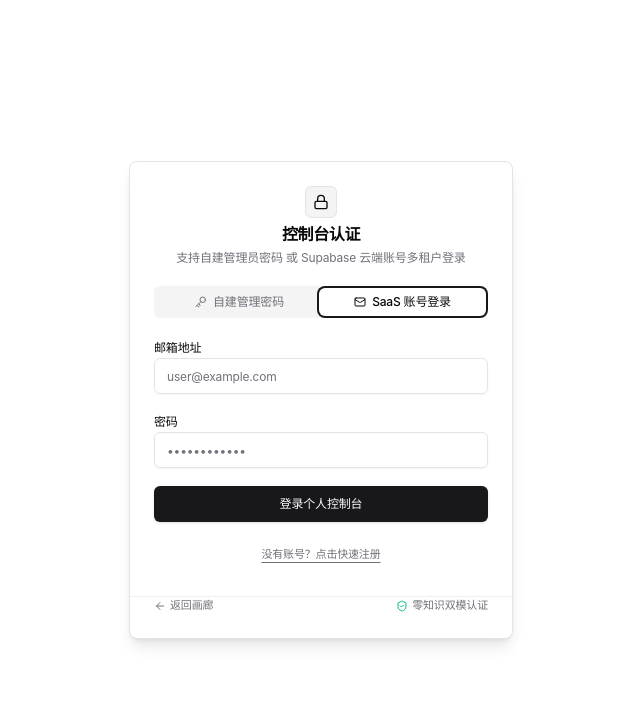
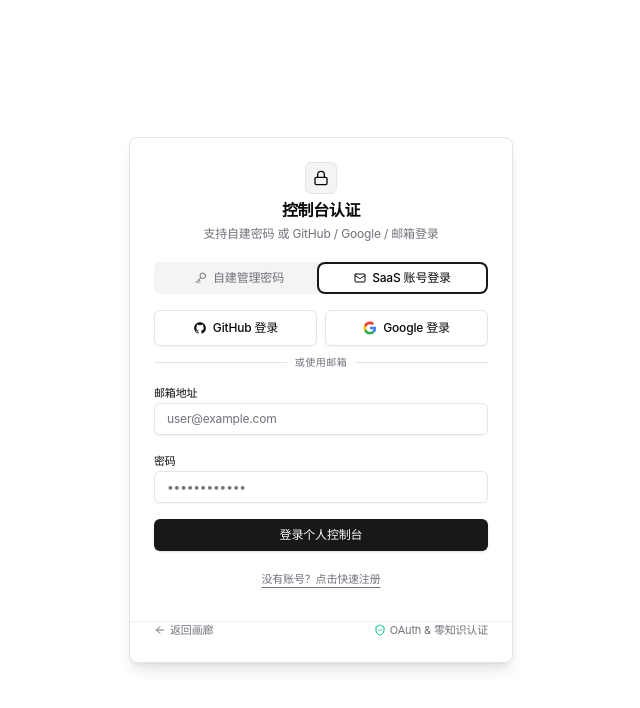
Before and after one commit to QingYunA/html-manager, a Next.js app: page /admin/login in a window 1280 px wide. Both pictures are taken after a click on the tab "SaaS 账号登录". Shown: the top 708 px of the page, without its empty margins (319-959 px from the left). Built offline with nearby package versions, Linux system fonts and the light colour scheme; no server answers.

Commit message:
feat(auth): integrate GitHub and Google OAuth login with Supabase Auth

```diff
--- a/src/app/admin/login/page.tsx
+++ b/src/app/admin/login/page.tsx
@@ -3,6 +3,7 @@
 import { useState, useActionState, Suspense } from "react";
 import { useSearchParams } from "next/navigation";
 import { loginAdmin, loginWithEmailAction } from "@/app/actions/auth";
+import { createSupabaseClient } from "@/lib/supabase/client";
 import Link from "next/link";
 import { Lock, ArrowLeft, ShieldCheck, Mail, Key } from "lucide-react";
 import { Button } from "@/components/ui/button";
@@ -16,6 +17,38 @@ function LoginForm() {
   const [adminState, adminFormAction, isAdminPending] = useActionState(loginAdmin, null);
   const [emailState, emailFormAction, isEmailPending] = useActionState(loginWithEmailAction, null);
   const [isSignUp, setIsSignUp] = useState(false);
+  const [oauthLoading, setOauthLoading] = useState<string | null>(null);
+  const [oauthError, setOauthError] = useState<string | null>(null);
+
+  const handleOAuthLogin = async (provider: "github" | "google") => {
+    setOauthError(null);
+    setOauthLoading(provider);
+
+    const supabase = createSupabaseClient();
+    if (!supabase) {
+      setOauthError("当前未配置 Supabase 环境变量，无法调用 OAuth 登录");
+      setOauthLoading(null);
+      return;
+    }
+
+    try {
+      const redirectUrl = `${window.location.origin}/auth/callback?next=${encodeURIComponent(from)}`;
+      const { error } = await supabase.auth.signInWithOAuth({
+        provider,
+        options: {
+          redirectTo: redirectUrl,
+        },
+      });
+
+      if (error) {
+        setOauthError(error.message);
+        setOauthLoading(null);
+      }
+    } catch (err: unknown) {
+      setOauthError((err as Error)?.message || "OAuth 登录唤起失败");
+      setOauthLoading(null);
+    }
+  };
 
   return (
     <Tabs defaultValue="admin" className="w-full">
@@ -64,31 +97,79 @@ function LoginForm() {
         </form>
       </TabsContent>
 
-      {/* Tab 2: Supabase Auth Email/Password */}
-      <TabsContent value="supabase">
-        <form action={emailFormAction} className="space-y-3.5">
+      {/* Tab 2: Supabase Auth Email/Password & OAuth (GitHub + Google) */}
+      <TabsContent value="supabase" className="space-y-4">
+        {/* Quick OAuth Buttons */}
+        <div className="grid grid-cols-2 gap-2">
+          {/* GitHub OAuth */}
+          <Button
+            type="button"
+            variant="outline"
+            disabled={Boolean(oauthLoading)}
+            onClick={() => handleOAuthLogin("github")}
+            className="h-9 text-xs gap-1.5 font-medium border-border hover:bg-muted"
+          >
+            <svg className="w-3.5 h-3.5 fill-current" viewBox="0 0 24 24">
+              <path fillRule="evenodd" clipRule="evenodd" d="M12 2C6.477 2 2 6.484 2 12.017c0 4.425 2.865 8.18 6.839 9.504.5.092.682-.217.682-.483 0-.237-.008-.868-.013-1.703-2.782.605-3.369-1.343-3.369-1.343-.454-1.158-1.11-1.466-1.11-1.466-.908-.62.069-.608.069-.608 1.003.07 1.53 1.032 1.53 1.032.892 1.53 2.341 1.088 2.91.832.092-.647.35-1.088.636-1.338-2.22-.253-4.555-1.113-4.555-4.951 0-1.093.39-1.988 1.029-2.688-.103-.253-.446-1.272.098-2.65 0 0 .84-.27 2.75 1.026A9.564 9.564 0 0112 6.844c.85.004 1.705.115 2.504.337 1.909-1.296 2.747-1.027 2.747-1.027.546 1.379.202 2.398.1 2.651.64.7 1.028 1.595 1.028 2.688 0 3.848-2.339 4.695-4.566 4.943.359.309.678.92.678 1.855 0 1.338-.012 2.419-.012 2.747 0 .268.18.58.688.482A10.019 10.019 0 0022 12.017C22 6.484 17.522 2 12 2z" />
+            </svg>
+            <span>{oauthLoading === "github" ? "跳转中..." : "GitHub 登录"}</span>
+          </Button>
+
+          {/* Google OAuth */}
+          <Button
+            type="button"
+            variant="outline"
+            disabled={Boolean(oauthLoading)}
+            onClick={() => handleOAuthLogin("google")}
+            className="h-9 text-xs gap-1.5 font-medium border-border hover:bg-muted"
+          >
+            <svg className="w-3.5 h-3.5" viewBox="0 0 24 24">
+              <path fill="#4285F4" d="M22.56 12.25c0-.78-.07-1.53-.2-2.25H12v4.26h5.92c-.26 1.37-1.04 2.53-2.21 3.31v2.77h3.57c2.08-1.92 3.28-4.74 3.28-8.09z" />
+              <path fill="#34A853" d="M12 23c2.97 0 5.46-.98 7.28-2.66l-3.57-2.77c-.98.66-2.23 1.06-3.71 1.06-2.86 0-5.29-1.93-6.16-4.53H2.18v2.84C3.99 20.53 7.7 23 12 23z" />
+              <path fill="#FBBC05" d="M5.84 14.09c-.22-.66-.35-1.36-.35-2.09s.13-1.43.35-2.09V7.06H2.18C1.43 8.55 1 10.22 1 12s.43 3.45 1.18 4.94l2.85-2.22.81-.63z" />
+              <path fill="#EA4335" d="M12 5.38c1.62 0 3.06.56 4.21 1.64l3.15-3.15C17.45 2.09 14.97 1 12 1 7.7 1 3.99 3.47 2.18 7.06l3.66 2.84c.87-2.6 3.3-4.52 6.16-4.52z" />
+            </svg>
+            <span>{oauthLoading === "google" ? "跳转中..." : "Google 登录"}</span>
+          </Button>
+        </div>
+
+        {oauthError && (
+          <p className="text-[11px] text-destructive font-medium text-center">
+            {oauthError}
+          </p>
+        )}
+
+        <div className="relative flex items-center justify-center">
+          <div className="border-t border-border w-full" />
+          <span className="bg-card px-2 text-[10px] text-muted-foreground uppercase font-mono tracking-wider absolute">
+            或使用邮箱
+          </span>
+        </div>
+
+        {/* Email Password Form */}
+        <form action={emailFormAction} className="space-y-3">
           <input type="hidden" name="from" value={from} />
           <input type="hidden" name="isSignUp" value={String(isSignUp)} />
 
-          <div className="space-y-1.5">
-            <label className="text-xs font-medium text-foreground">邮箱地址</label>
+          <div className="space-y-1">
+            <label className="text-[11px] font-medium text-foreground">邮箱地址</label>
             <Input
               type="email"
               name="email"
               required
               placeholder="user@example.com"
-              className="h-9 text-xs"
+              className="h-8 text-xs"
             />
           </div>
 
-          <div className="space-y-1.5">
-            <label className="text-xs font-medium text-foreground">密码</label>
+          <div className="space-y-1">
+            <label className="text-[11px] font-medium text-foreground">密码</label>
             <Input
               type="password"
               name="password"
               required
               placeholder="••••••••••••"
-              className="h-9 text-xs"
+              className="h-8 text-xs"
             />
           </div>
 
@@ -101,7 +182,7 @@ function LoginForm() {
           <Button
             type="submit"
             disabled={isEmailPending}
-            className="w-full h-9 text-xs font-medium mt-1"
+            className="w-full h-8 text-xs font-medium mt-1"
           >
             {isEmailPending
               ? "处理中..."
@@ -110,7 +191,7 @@ function LoginForm() {
               : "登录个人控制台"}
           </Button>
 
-          <div className="text-center pt-1">
+          <div className="text-center pt-0.5">
             <button
               type="button"
               onClick={() => setIsSignUp(!isSignUp)}
@@ -135,7 +216,7 @@ export default function AdminLoginPage() {
           </div>
           <CardTitle className="text-base font-semibold tracking-tight">控制台认证</CardTitle>
           <CardDescription className="text-xs">
-            支持自建管理员密码 或 Supabase 云端账号多租户登录
+            支持自建密码 或 GitHub / Google / 邮箱登录
           </CardDescription>
         </CardHeader>
 
@@ -150,7 +231,7 @@ export default function AdminLoginPage() {
             <ArrowLeft className="w-3 h-3" /> 返回画廊
           </Link>
           <span className="flex items-center gap-1">
-            <ShieldCheck className="w-3 h-3 text-emerald-500" /> 零知识双模认证
+            <ShieldCheck className="w-3 h-3 text-emerald-500" /> OAuth & 零知识认证
           </span>
         </CardFooter>
       </Card>
--- /dev/null
+++ b/src/app/auth/callback/route.ts
@@ -0,0 +1,21 @@
+import { NextResponse } from "next/server";
+import { createSupabaseServerClient } from "@/lib/supabase/server";
+
+export async function GET(request: Request) {
+  const { searchParams, origin } = new URL(request.url);
+  const code = searchParams.get("code");
+  const next = searchParams.get("next") || "/admin";
+
+  if (code) {
+    const supabase = await createSupabaseServerClient();
+    if (supabase) {
+      const { error } = await supabase.auth.exchangeCodeForSession(code);
+      if (!error) {
+        return NextResponse.redirect(`${origin}${next}`);
+      }
+    }
+  }
+
+  // Return to login page with error
+  return NextResponse.redirect(`${origin}/admin/login?error=oauth_exchange_failed`);
+}
```
